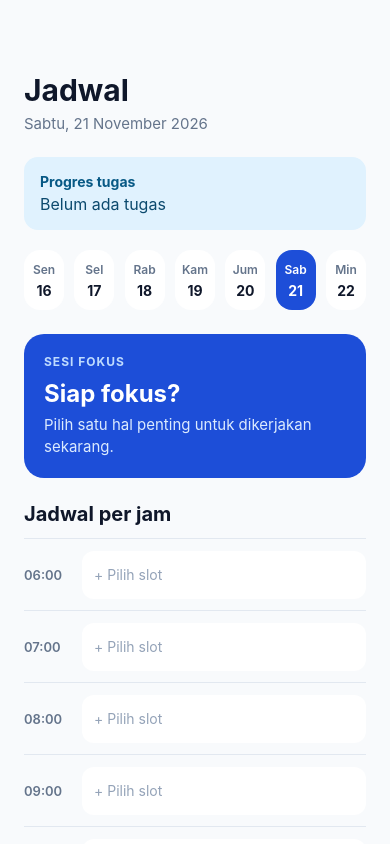
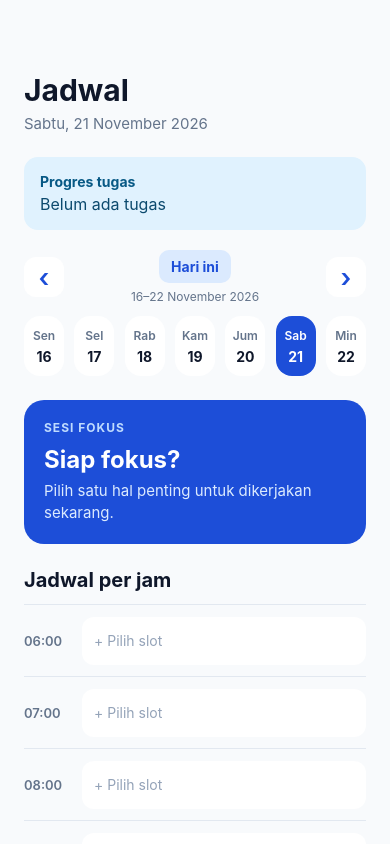
Before and after one commit to Andraa259/focus-app, a React Native app: screen / in a window 390 px wide. Built offline with nearby package versions, Linux system fonts and the light colour scheme.

Commit message:
18 penting, cek

```diff
--- a/App.tsx
+++ b/App.tsx
@@ -38,6 +38,7 @@ export default function App() {
   const [selectedDate, setSelectedDate] = useState(() =>
     getDateKey(new Date()),
   );
+  const [weekOffset, setWeekOffset] = useState(0);
   const [selectedHour, setSelectedHour] = useState<number | null>(null);
   const [activities, setActivities] = useState<Record<string, ActivityEntry>>({});
   const [isActivitiesLoaded, setIsActivitiesLoaded] = useState(false);
@@ -49,8 +50,25 @@ export default function App() {
   const today = new Date();
   const daysSinceMonday = (today.getDay() + 6) % 7;
   const monday = new Date(today);
-  monday.setDate(today.getDate() - daysSinceMonday);
+  monday.setDate(today.getDate() - daysSinceMonday + weekOffset * 7);
 
+  const sunday = new Date(monday);
+  sunday.setDate(monday.getDate() + 6);
+  const weekRangeLabel =
+    monday.getMonth() === sunday.getMonth()
+      ? `${monday.getDate()}–${sunday.toLocaleDateString("id-ID", {
+          day: "numeric",
+          month: "long",
+          year: "numeric",
+        })}`
+      : `${monday.toLocaleDateString("id-ID", {
+          day: "numeric",
+          month: "short",
+        })}–${sunday.toLocaleDateString("id-ID", {
+          day: "numeric",
+          month: "short",
+          year: "numeric",
+        })}`;
   const days = weekdayLabels.map((label, index) => {
     const date = new Date(monday);
     date.setDate(monday.getDate() + index);
@@ -173,6 +191,27 @@ export default function App() {
     });
   }
 
+  function changeWeek(direction: -1 | 1) {
+    const nextWeekOffset = weekOffset + direction;
+    const nextMonday = new Date(monday);
+    nextMonday.setDate(monday.getDate() + direction * 7);
+
+    setWeekOffset(nextWeekOffset);
+    setSelectedDate(getDateKey(nextMonday));
+    setSelectedHour(null);
+    setActivityDraft("");
+    setActivityError("");
+  }
+
+  function goToToday() {
+    setWeekOffset(0);
+    setSelectedDate(getDateKey(new Date()));
+    setSelectedHour(null);
+    setActivityDraft("");
+    setActivityKind("task");
+    setActivityError("");
+  }
+
   return (
     <ScrollView contentContainerStyle={styles.container}>
       <Text style={styles.heading}>Jadwal</Text>
@@ -184,6 +223,38 @@ export default function App() {
       <View style={styles.progressCard}>
         <Text style={styles.progressTitle}>Progres tugas</Text>
         <Text style={styles.progressText}>{taskProgressText}</Text>
+      </View>
+
+      <View style={styles.weekNavigation}>
+        <Pressable
+          accessibilityRole="button"
+          accessibilityLabel="Minggu sebelumnya"
+          onPress={() => changeWeek(-1)}
+          style={styles.weekButton}
+        >
+          <Text style={styles.weekButtonText}>‹</Text>
+        </Pressable>
+
+        <View style={styles.weekCenter}>
+          <Pressable
+            accessibilityRole="button"
+            onPress={goToToday}
+            style={styles.todayButton}
+          >
+            <Text style={styles.todayButtonText}>Hari ini</Text>
+          </Pressable>
+
+          <Text style={styles.weekRange}>{weekRangeLabel}</Text>
+        </View>
+
+        <Pressable
+          accessibilityRole="button"
+          accessibilityLabel="Minggu berikutnya"
+          onPress={() => changeWeek(1)}
+          style={styles.weekButton}
+        >
+          <Text style={styles.weekButtonText}>›</Text>
+        </Pressable>
       </View>
 
       <View style={styles.daysRow}>
@@ -605,4 +676,47 @@ const styles = StyleSheet.create({
     color: "#0C4A6E",
     fontSize: 16,
   },
+  weekNavigation: {
+  flexDirection: "row",
+  alignItems: "center",
+  justifyContent: "space-between",
+  marginBottom: 12,
+},
+weekTitle: {
+  color: "#0F172A",
+  fontSize: 16,
+  fontWeight: "700",
+},
+weekButton: {
+  width: 40,
+  height: 40,
+  alignItems: "center",
+  justifyContent: "center",
+  borderRadius: 12,
+  backgroundColor: "#FFFFFF",
+},
+weekButtonText: {
+  color: "#1D4ED8",
+  fontSize: 26,
+  fontWeight: "600",
+},
+todayButton: {
+  paddingHorizontal: 12,
+  paddingVertical: 8,
+  borderRadius: 10,
+  backgroundColor: "#DBEAFE",
+},
+todayButtonText: {
+  color: "#1D4ED8",
+  fontSize: 14,
+  fontWeight: "700",
+},
+weekCenter: {
+  alignItems: "center",
+},
+weekRange: {
+  marginTop: 6,
+  color: "#64748B",
+  fontSize: 12,
+},
 });
```
